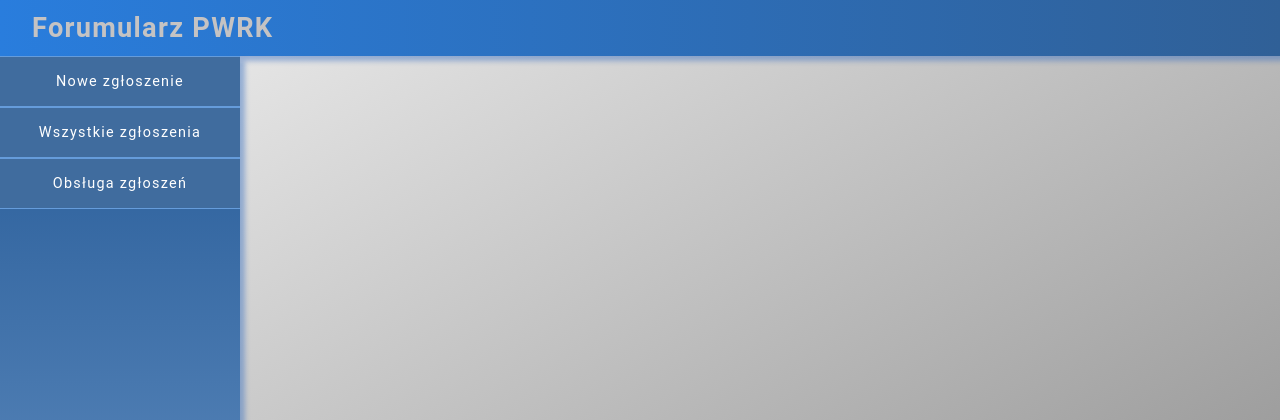
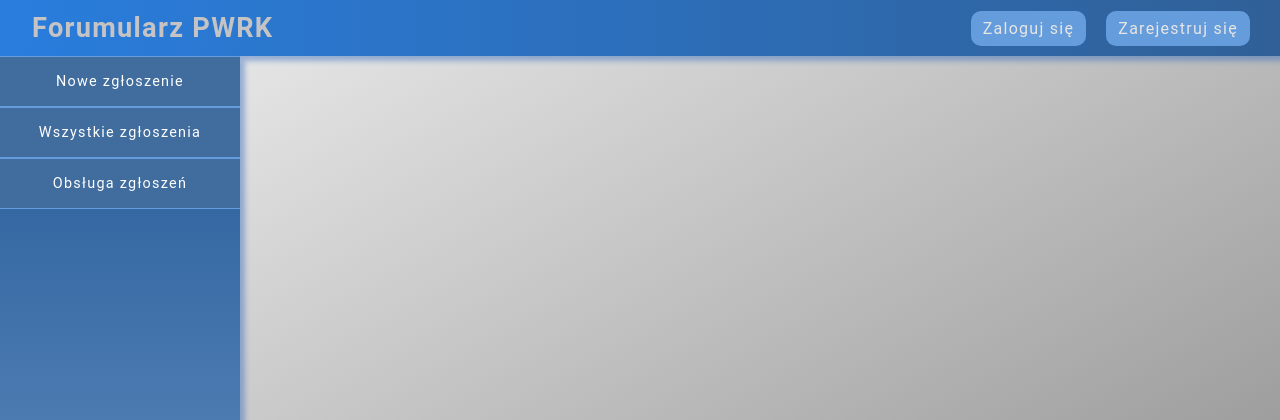
Before and after one commit to MarcinGitH/formularzPWRK, a Django app: template templates/base.html in a window 1280 px wide. Shown: the top 420 px of the page. Run offline with Django 5.2, Linux system fonts and the light colour scheme; the template is opened without the code that fills it, so the values that code supplies are empty.

Commit message:
Rozpoczecie funkcji rejestracji

```diff
--- a/PWRKapp/urls.py
+++ b/PWRKapp/urls.py
@@ -7,5 +7,6 @@ urlpatterns = [
     path("all-entries", views.AllEntriesView.as_view(), name="all-entries"),
     path("entry-handling", views.EntryHandlingView.as_view(), name="entry-handling"),
     path("download/<str:file_type>/<int:id>",
-         views.download, name="download-handling")
+         views.download, name="download-handling"),
+    path("register", views.RegisterView.as_view(), name="register")
 ]
--- a/static/app.css
+++ b/static/app.css
@@ -32,6 +32,8 @@ html {
     height: 3.5rem;
     background: linear-gradient(to right, #297ddd, #306097);
     box-shadow: 5px 5px 5px #306ac070;
+    flex-direction: row;
+
 }
 
 #top-bar h2 {
@@ -103,3 +105,67 @@ html {
     position: sticky;
     top: 0px;
 }
+
+.reg-buttons-container {
+    display: flex;
+    align-items: center;
+    justify-content: center;
+}
+
+.top-bar-buttons {
+    color: #e7e5e5;
+    background-color: #659cdb;
+    margin: 0 10px;
+    padding: 8px 12px;
+    border-radius: 10px;
+    text-decoration: none;
+    transition: ease, 100ms;
+}
+
+.top-bar-buttons:last-of-type {
+    margin-right: 30px;
+}
+
+.top-bar-buttons:hover,
+.top-bar-buttons:active {
+    background-color: #578fce;
+    scale: 1.05;
+}
+
+.content {
+    /* position: absolute; */
+    top: 4rem;
+    left: 17rem;
+    /* width: 80%; */
+    max-width: 1600px;
+    min-width: 1200px;
+    height: fit-content;
+    max-height: fit-content;
+    margin: 1rem 5rem;
+    margin-left: 17rem;
+    background-color: #f1f0f0;
+    padding: 1rem;
+    border-radius: 1rem;
+    box-shadow: 3px 3px 3px #797878;
+}
+
+.submit-button {
+    background-color: #d0e1e7;
+    display: block;
+    margin: 20px auto;
+    padding: 12px 30px;
+    border: none;
+    border-radius: 20px;
+    cursor: pointer;
+    font-size: 1.2rem;
+    font-weight: bold;
+    transition: ease, 100ms;
+    /* box-shadow: 2px 3px 4px #a8c8d3; */
+}
+
+
+
+.submit-button:hover {
+    background-color: #98c9db;
+    scale: 1.05;
+}
--- a/templates/base.html
+++ b/templates/base.html
@@ -1,41 +1,53 @@
 {% load static %}
-
 
 <!DOCTYPE html>
 <html lang="en">
   <head>
-    <meta charset="UTF-8">
-    <meta name="viewport" content="width=device-width, initial-scale=1.0">
-    <title>{% block title %}{% endblock title %}</title>
-    <link rel="stylesheet" href="{% static "app.css" %}">
+    <meta charset="UTF-8" />
+    <meta name="viewport" content="width=device-width, initial-scale=1.0" />
+    <title>
+      {% block title %}
 
-    {% block css_files %}{% endblock css_files %}
+      {% endblock %}
+    </title>
+    <link rel="stylesheet" href="{% static 'app.css' %}" />
+
+    {% block css_files %}
+
+    {% endblock %}
   </head>
   <body>
-
     <header>
       <div id="top-bar">
         <h2>Forumularz PWRK</h2>
-            {% comment %} <h3>{{welcome_user}}</h3> {% endcomment %}
+        <div class="reg-buttons-container">
+          <a href="{% url 'new-entry' %}" class="top-bar-buttons" draggable="false">Zaloguj się</a>
+          <a href="{% url 'register' %}" class="top-bar-buttons" draggable="false">Zarejestruj się</a>
+        </div>
+        {% comment %} <h3>{{ welcome_user }}</h3> {% endcomment %}
       </div>
     </header>
 
     <nav class="main-nav">
       <ul>
-            <li><a href="{% url "new-entry" %}" class="nav-button{% if nav_button_active == 1 %} nav-button-active{% endif %}" draggable = "false">Nowe zgłoszenie</a></li>
-            <li><a href="{% url "all-entries" %}" class="nav-button{% if nav_button_active == 2 %} nav-button-active{% endif %}" draggable = "false">Wszystkie zgłoszenia</a></li>
-            <li><a href="{% url "entry-handling" %}" class="nav-button{% if nav_button_active == 3 %} nav-button-active{% endif %}" draggable = "false">Obsługa zgłoszeń</a></li>
+        <li>
+          <a href="{% url 'new-entry' %}" class="nav-button{% if nav_button_active == 1 %} nav-button-active{% endif %}" draggable="false">Nowe zgłoszenie</a>
+        </li>
+        <li>
+          <a href="{% url 'all-entries' %}" class="nav-button{% if nav_button_active == 2 %} nav-button-active{% endif %}" draggable="false">Wszystkie zgłoszenia</a>
+        </li>
+        <li>
+          <a href="{% url 'entry-handling' %}" class="nav-button{% if nav_button_active == 3 %} nav-button-active{% endif %}" draggable="false">Obsługa zgłoszeń</a>
+        </li>
       </ul>
     </nav>
 
+    {% block content %}
 
-
-    {% block content %}
-    {% endblock content %}
-
-
+    {% endblock %}
 
     {% block script %}
-    {% endblock script %}
+
+    {% endblock %}
   </body>
 </html>
```
Also changed, not shown: PWRKapp/forms.py (+10 -0 lines), PWRKapp/views.py (+18 -1 lines). Lines whose indentation alone changed are shown as unchanged.
